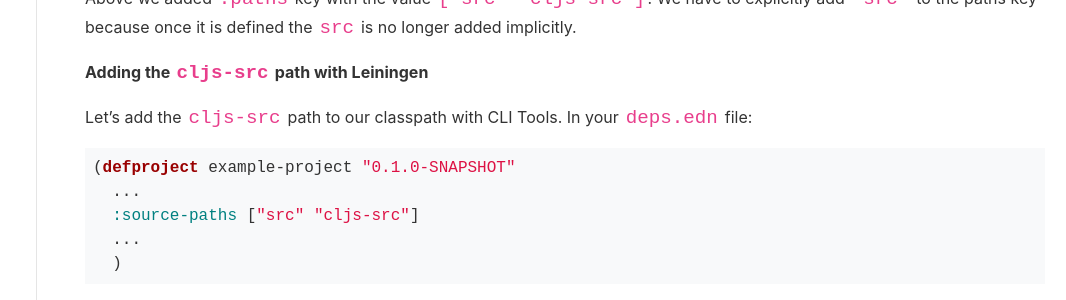
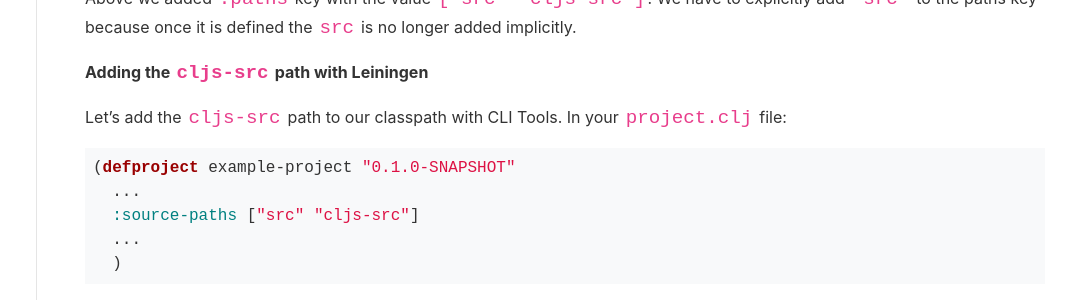
Before and after one commit to bhauman/figwheel-main, a Jekyll site: the page built from docs/docs/classpaths.md, in a window 1280 px wide and 900 px high, scrolled down 3116 px. Shown: the part 153-453 px from the top of the window, without its empty margins (214-1280 px from the left). Built offline with Jekyll 4.4.1, drawn with Linux system fonts in a browser that asks for light colours.

Commit message:
Fix project.clj reference for leiningen in classpaths.md

````diff
--- a/docs/docs/classpaths.md
+++ b/docs/docs/classpaths.md
@@ -161,7 +161,7 @@ explicitly add `"src"` to the paths key because once it is defined the
 **Adding the `cljs-src` path with Leiningen**
 
 Let's add the `cljs-src` path to our classpath with CLI Tools. In your
-`deps.edn` file:
+`project.clj` file:
 
 ```clojure
 (defproject example-project "0.1.0-SNAPSHOT"
````
